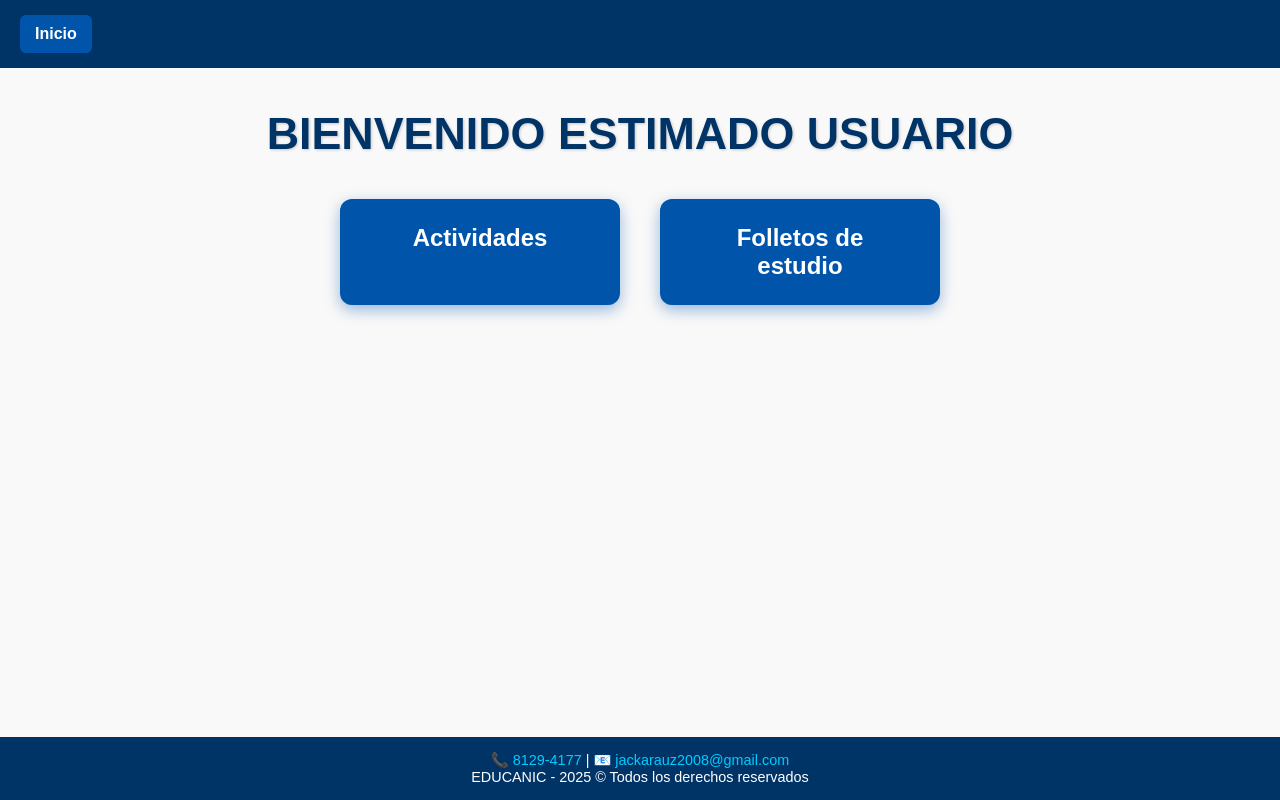
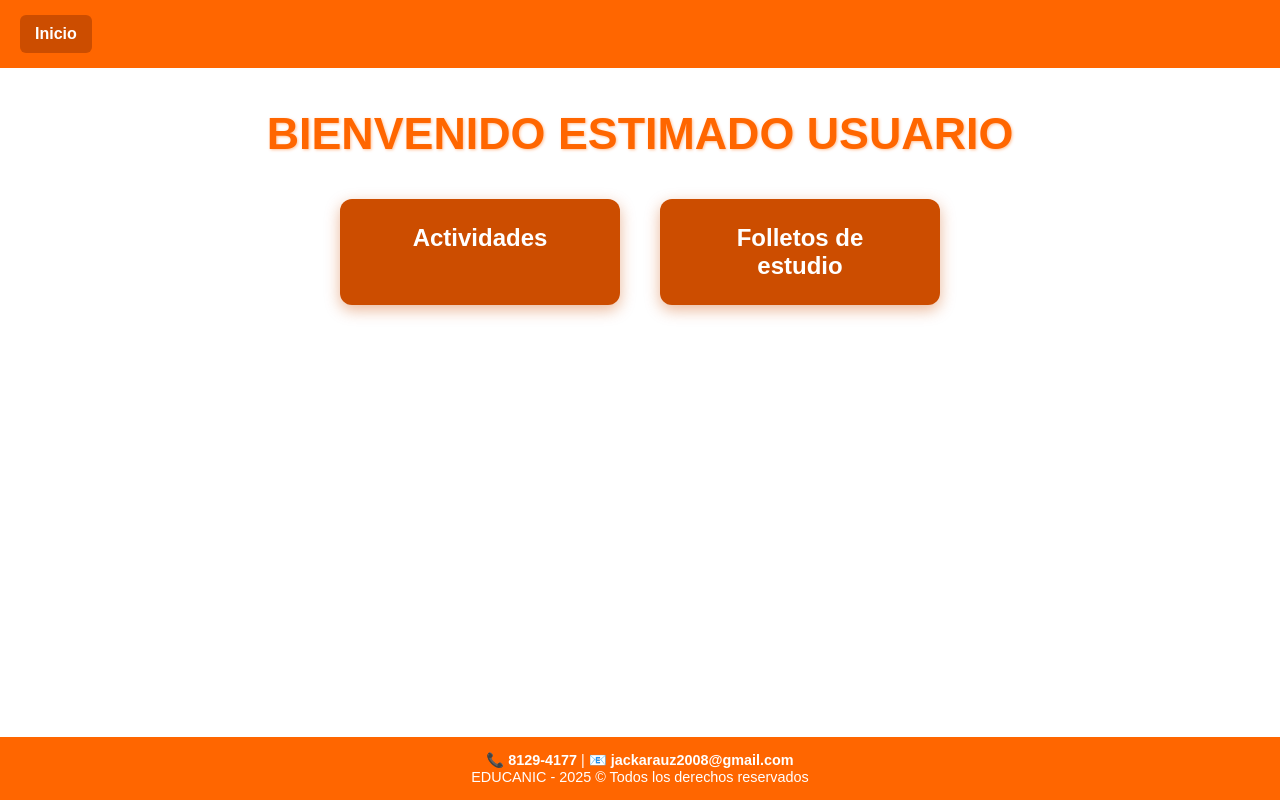
Before and after one commit to JackARAUZ12/EDUCANIC, a plain HTML site: page curso-ingles-contenido.html in a window 1280 px wide. Drawn offline with Linux system fonts and the light colour scheme.

Commit message:
Update curso-ingles-contenido.html

```diff
--- a/curso-ingles-contenido.html
+++ b/curso-ingles-contenido.html
@@ -12,14 +12,14 @@
       font-family: Arial, sans-serif;
     }
     body {
-      background-color: #f9f9f9;
-      color: #003366;
+      background-color: #ffffff; /* blanco */
+      color: #ff6600; /* naranja */
       min-height: 100vh;
       display: flex;
       flex-direction: column;
     }
     header {
-      background-color: #003366;
+      background-color: #ff6600; /* naranja */
       padding: 15px 20px;
       display: flex;
       justify-content: flex-start;
@@ -30,18 +30,18 @@
       z-index: 100;
     }
     header a {
-      color: white;
+      color: #ffffff; /* blanco */
       font-weight: bold;
       text-decoration: none;
       padding: 10px 15px;
-      background-color: #0055aa;
+      background-color: #cc4d00; /* naranja más oscuro */
       border-radius: 6px;
       transition: background-color 0.3s;
       cursor: pointer;
       user-select: none;
     }
     header a:hover {
-      background-color: #0077cc;
+      background-color: #ff8533; /* naranja más claro */
     }
     main {
       flex: 1;
@@ -55,8 +55,8 @@
     main h1 {
       font-size: 2.8rem;
       font-weight: 900;
-      color: #003366;
-      text-shadow: 1px 1px 3px rgba(0,0,0,0.2);
+      color: #ff6600; /* naranja */
+      text-shadow: 1px 1px 3px rgba(255,102,0,0.4);
       animation: fadeIn 1s ease forwards;
     }
     .opciones-container {
@@ -68,37 +68,39 @@
       max-width: 600px;
     }
     .opcion {
-      background-color: #0055aa;
+      background-color: #cc4d00; /* naranja más oscuro */
       color: white;
       font-size: 1.5rem;
       font-weight: 700;
       padding: 25px 40px;
       border-radius: 12px;
       cursor: pointer;
-      box-shadow: 0 5px 15px rgba(0,85,170,0.4);
+      box-shadow: 0 5px 15px rgba(204,77,0,0.4);
       user-select: none;
       transition: background-color 0.3s, box-shadow 0.3s, transform 0.2s;
       flex: 1 1 250px;
       max-width: 280px;
     }
     .opcion:hover {
-      background-color: #0077cc;
-      box-shadow: 0 8px 25px rgba(0,119,204,0.6);
+      background-color: #ff8533; /* naranja más claro */
+      box-shadow: 0 8px 25px rgba(255,133,51,0.6);
       transform: translateY(-6px);
     }
     footer {
-      background-color: #003366;
+      background-color: #ff6600; /* naranja */
       color: white;
       padding: 15px 20px;
       text-align: center;
       font-size: 0.9rem;
       position: sticky;
       bottom: 0;
+      user-select: none;
     }
     footer a {
-      color: #00ccff;
+      color: #ffffff; /* blanco */
       text-decoration: none;
       user-select: text;
+      font-weight: 600;
     }
     footer a:hover {
       text-decoration: underline;
```
